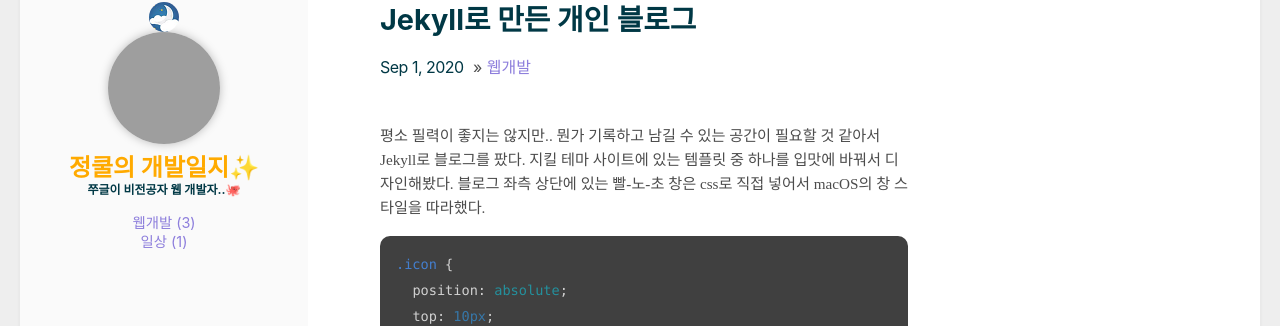
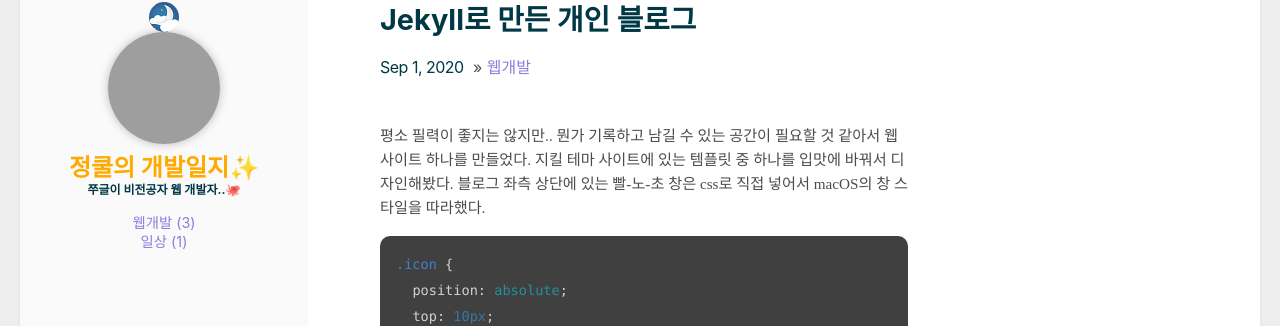
Before and after one commit to sebastianrcnt/sebastianrcnt.github.io, a Jekyll site: the page built from _posts/2020-09-01-t4.md, in a window 1280 px wide. Shown: the part 146-472 px from the top of the page. Built offline with Jekyll 4.4.1, drawn with Linux system fonts in a browser that asks for light colours; some web fonts are replaced; grey boxes are pictures that could not be loaded.

Commit message:
내용수정

````diff
--- a/_posts/2020-09-01-t4.md
+++ b/_posts/2020-09-01-t4.md
@@ -4,7 +4,7 @@
 comments: false
 ---
 
-평소 필력이 좋지는 않지만.. 뭔가 기록하고 남길 수 있는 공간이 필요할 것 같아서 Jekyll로 블로그를 팠다. 지킬 테마 사이트에 있는 템플릿 중 하나를 입맛에 바꿔서 디자인해봤다. 블로그 좌측 상단에 있는 빨-노-초 창은 css로 직접 넣어서 macOS의 창 스타일을 따라했다.
+평소 필력이 좋지는 않지만.. 뭔가 기록하고 남길 수 있는 공간이 필요할 것 같아서 웹사이트 하나를 만들었다. 지킬 테마 사이트에 있는 템플릿 중 하나를 입맛에 바꿔서 디자인해봤다. 블로그 좌측 상단에 있는 빨-노-초 창은 css로 직접 넣어서 macOS의 창 스타일을 따라했다.
 
 ```css
 .icon {
````
